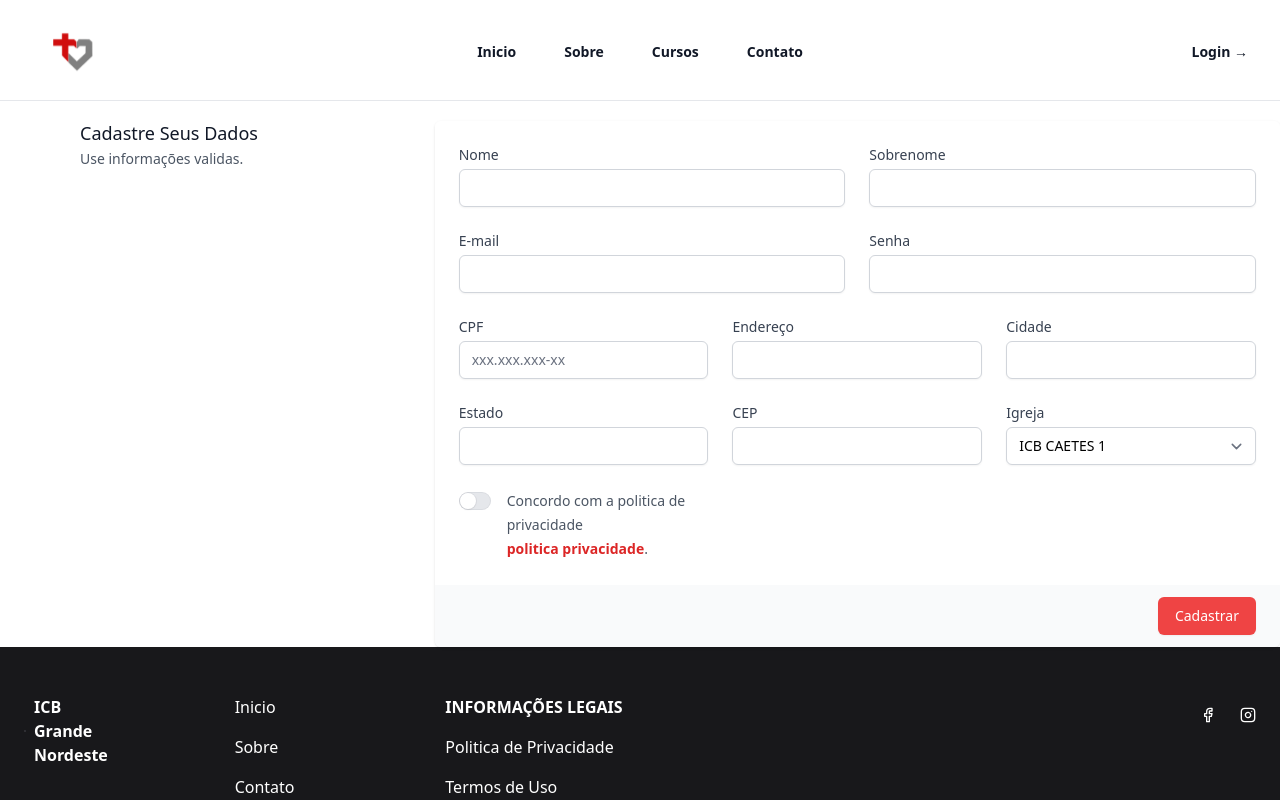
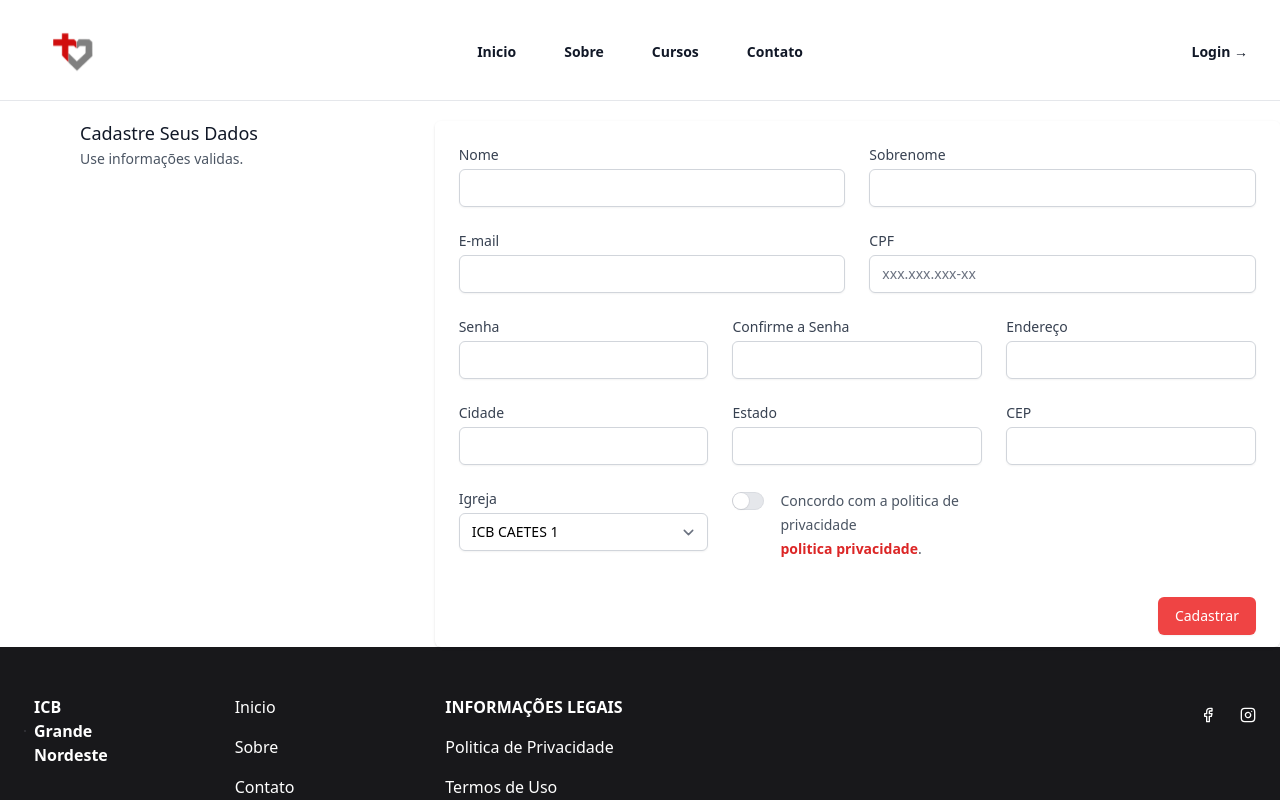
Before and after one commit to Gabriel422-hue/FrontEnd_SemearEAD, a Next.js app: page /cadastre in a window 1280 px wide. Shown: the top 800 px of the page. Built offline with nearby package versions, Linux system fonts and the light colour scheme.

Commit message:
Atualizando Dependencias

```diff
--- a/package.json
+++ b/package.json
@@ -1,5 +1,5 @@
 {
-  "name": "SemearEAD",
+  "name": "semearead",
   "version": "0.1.0",
   "private": true,
   "scripts": {
@@ -14,7 +14,6 @@
     "@heroicons/react": "^2.0.14",
     "@next/font": "13.1.6",
     "@phosphor-icons/react": "^2.0.5",
-    "@prisma/client": "^4.9.0",
     "autoprefixer": "^10.4.13",
     "axios": "^1.3.4",
     "client": "^0.0.1",
--- a/src/pages/cadastre/index.tsx
+++ b/src/pages/cadastre/index.tsx
@@ -28,7 +28,6 @@ export default function Cadastre() {
       cep: data.cep,
       church: data.church,
     };
-
     axios.post('http://localhost:8080/users', userData)
     .then(response => {
       if (response.status === 201) {
@@ -42,6 +41,43 @@ export default function Cadastre() {
       });
   }
   const [agreed, setAgreed] = useState(false);
+
+  function validarCPF(cpf) {
+    cpf = cpf.replace(/[^\d]+/g, '');
+
+    if (cpf.length !== 11) {
+      return false;
+    }
+
+
+    if (/^(\d)\1+$/.test(cpf)) {
+      return false;
+    }
+
+    let sum = 0;
+    for (let i = 0; i < 9; i++) {
+      sum += parseInt(cpf.charAt(i)) * (10 - i);
+    }
+    let remainder = sum % 11;
+    let digit1 = remainder < 2 ? 0 : 11 - remainder;
+    if (parseInt(cpf.charAt(9)) !== digit1) {
+      return false;
+    }
+
+    sum = 0;
+    for (let i = 0; i < 10; i++) {
+      sum += parseInt(cpf.charAt(i)) * (11 - i);
+    }
+    remainder = sum % 11;
+    let digit2 = remainder < 2 ? 0 : 11 - remainder;
+    if (parseInt(cpf.charAt(10)) !== digit2) {
+      return false;
+    }
+
+    return true;
+  }
+
+
   return (
     <>
       <Navbar01 />
@@ -121,6 +157,33 @@ export default function Cadastre() {
 
                     <div className="col-span-6 sm:col-span-3">
                       <label
+                        htmlFor="cpf"
+                        className="block text-sm font-medium text-gray-700"
+                      >
+                        CPF
+                      </label>
+                      <input
+                      {...register('cpf')}
+                      onBlur={(e) => {
+                        if (e.target.value) {
+                          const isValidCPF = validarCPF(e.target.value);
+                          if (!isValidCPF) {
+                            alert('CPF inválido. Por favor, verifique o número informado.');
+                          }
+                        }
+                      }}
+                      placeholder="xxx.xxx.xxx-xx"
+                      type="text"
+                      name="cpf"
+                      id="cpf"
+                      autoComplete="cpf"
+                      className="mt-1 block w-full rounded-md border-gray-300 shadow-sm focus:border-red-500 focus:ring-red-600 sm:text-sm"
+                    />
+
+                    </div>
+
+                    <div className="col-span-3 sm:col-span-2">
+                      <label
                         htmlFor="password"
                         className="block text-sm font-medium text-gray-700"
                       >
@@ -136,21 +199,19 @@ export default function Cadastre() {
                       />
                     </div>
 
-                    <div className="col-span-4 sm:col-span-2">
+                    <div className="col-span-3 sm:col-span-2">
                       <label
-                        htmlFor="cpf"
+                        htmlFor="password"
                         className="block text-sm font-medium text-gray-700"
                       >
-                        CPF
+                        Confirme a Senha
                       </label>
                       <input
-                       {...register('cpf')}
-                        placeholder="xxx.xxx.xxx-xx"
-                        max={11}
-                        type="text"
-                        name="cpf"
-                        id="cpf"
-                        autoComplete="cpf"
+                       {...register('password')}
+                        type="password"
+                        name="password"
+                        id="password"
+                        autoComplete="password"
                         className="mt-1 block w-full rounded-md border-gray-300 shadow-sm focus:border-red-500 focus:ring-red-600 sm:text-sm"
                       />
                     </div>
@@ -274,7 +335,7 @@ export default function Cadastre() {
                     </Switch.Group>
                   </div>
                 </div>
-                <div className="bg-gray-50 px-4 py-3 text-right sm:px-6">
+                <div className="bg-gray-30 px-4 py-3 text-right sm:px-6">
                   <button
                     type="submit"
                     className="inline-flex justify-center rounded-md border border-transparent bg-red-500 py-2 px-4 text-sm font-medium text-white shadow-sm hover:bg-red-600 focus:outline-none focus:ring-2 focus:ring-red-600 focus:ring-offset-2"
--- a/src/pages/login/index.tsx
+++ b/src/pages/login/index.tsx
@@ -33,7 +33,7 @@ export default function LoginPage() {
   return (
     <>
     <Navbar01/>
-      <div className="flex h-screen  bg-gray-50 items-start justify-center py-12 px-4 sm:px-6 lg:px-8">
+      <div className="flex h-screen  bg-white items-start justify-center py-12 px-4 sm:px-6 lg:px-8">
         <div className="w-full max-w-md space-y-8">
           <div>
             <img
```
Also changed, not shown: 1 other file (tests, documents, lock files or other folders).
